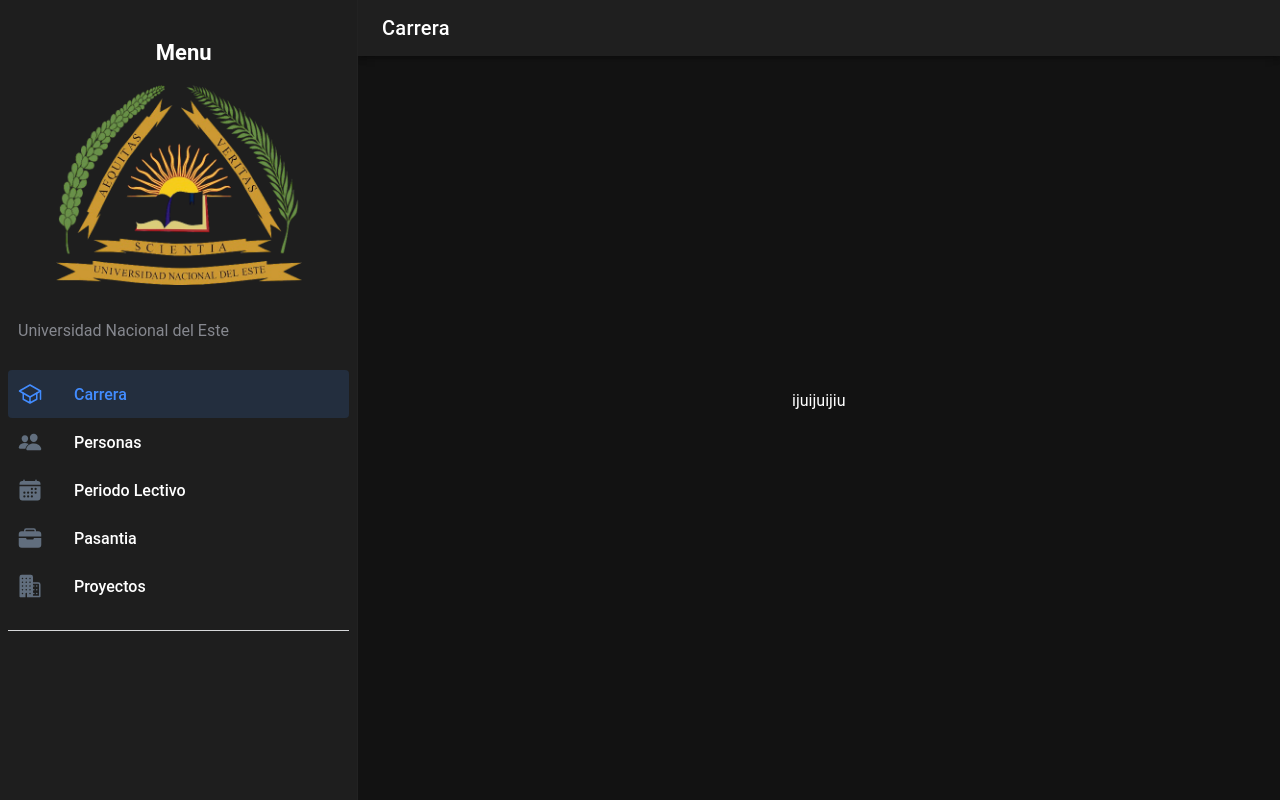
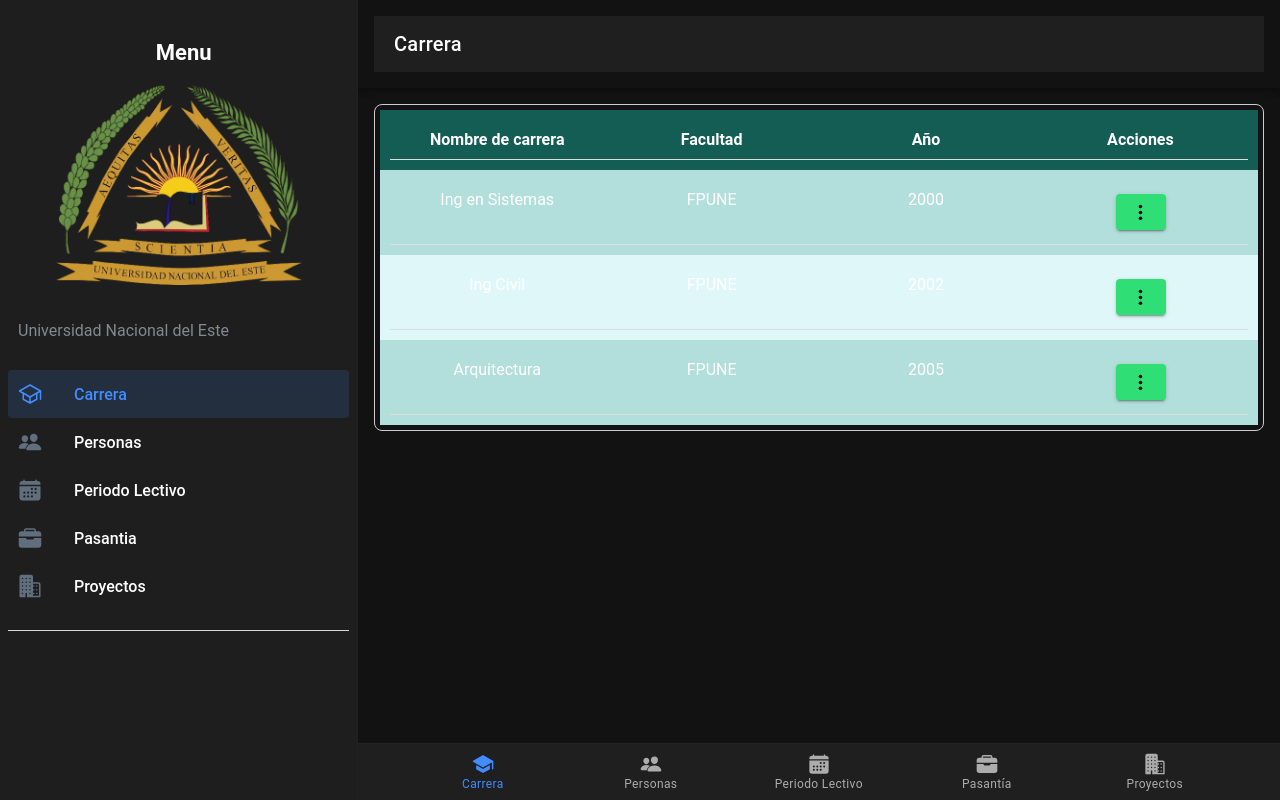
Before and after one commit to ozymandias20/frontend-control-extension, a React (Vite) app: page /folder/Carrera in a window 1280 px wide. Built offline with nearby package versions, Linux system fonts and the light colour scheme.

Commit message:
feat(app): actualizar los nuevos registros que se mostraran en la aplicacion

```diff
--- a/src/App.tsx
+++ b/src/App.tsx
@@ -3,6 +3,12 @@
 import { Redirect, Route } from 'react-router-dom';
 import Menu from './components/Menu';
 import Page from './pages/Page';
+import Carrera from './pages/Carrera';
+import Personas from './pages/Personas';
+import PeriodoLectivo from './pages/PeriodoLectivo';
+import Pasantia from './pages/Pasantia';
+import Proyectos from './pages/Proyectos';
+import Roles from './pages/Roles';
 
 /* Core CSS required for Ionic components to work properly */
 import '@ionic/react/css/core.css';
@@ -29,10 +35,12 @@
 
 /* import '@ionic/react/css/palettes/dark.always.css'; */
 /* import '@ionic/react/css/palettes/dark.class.css'; */
-import '@ionic/react/css/palettes/dark.system.css';
+//import '@ionic/react/css/palettes/dark.system.css';
 
 /* Theme variables */
 import './theme/variables.css';
+import Folder from './components/Folder';
+import ExploreContainer from './components/ExploreContainer';
 
 setupIonicReact();
 
@@ -42,13 +50,12 @@
       <IonReactRouter>
         <IonSplitPane contentId="main">
           <Menu />
+
           <IonRouterOutlet id="main">
-            <Route path="/" exact={true}>
-              <Redirect to="/folder/Inbox" />
-            </Route>
-            <Route path="/folder/:name" exact={true}>
-              <Page />
-            </Route>
+
+          <Route path="/folder" component={Folder} />
+        <Redirect exact from="/" to="/folder" />
+
           </IonRouterOutlet>
         </IonSplitPane>
       </IonReactRouter>
```
